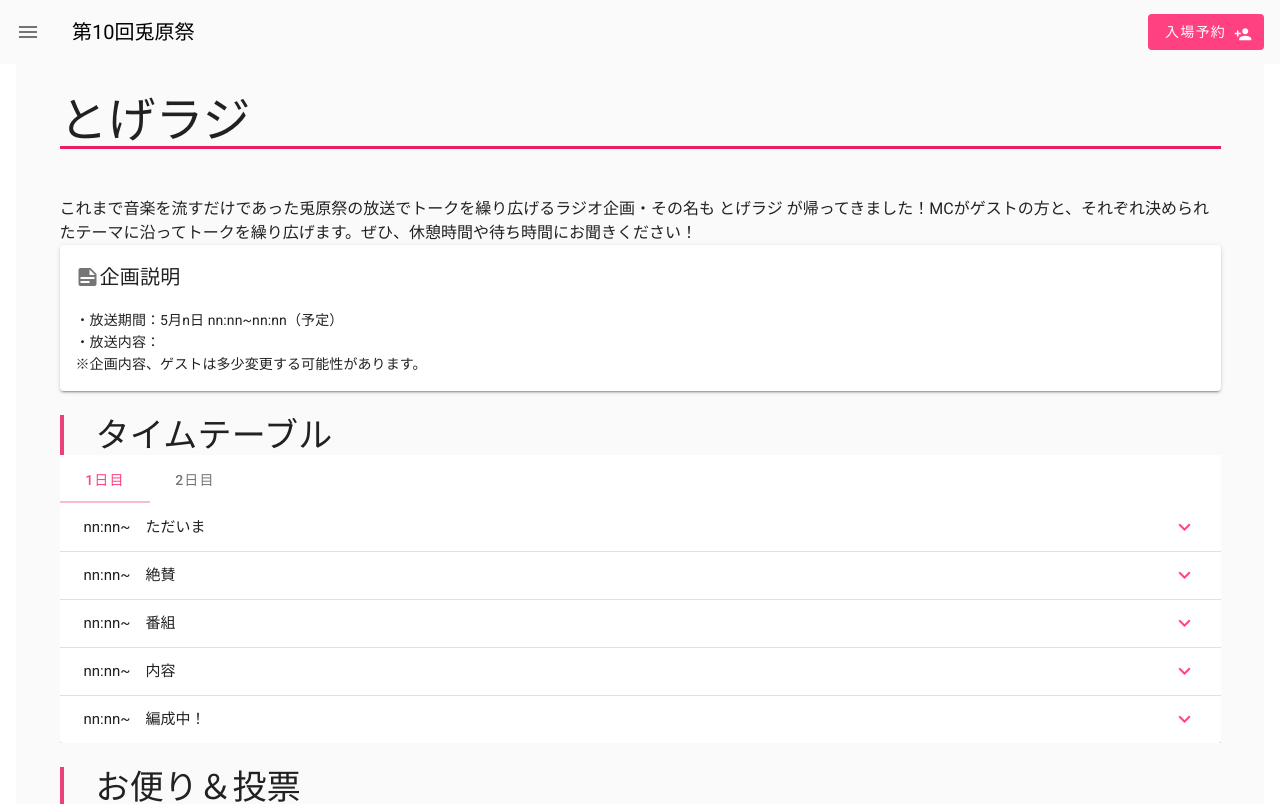
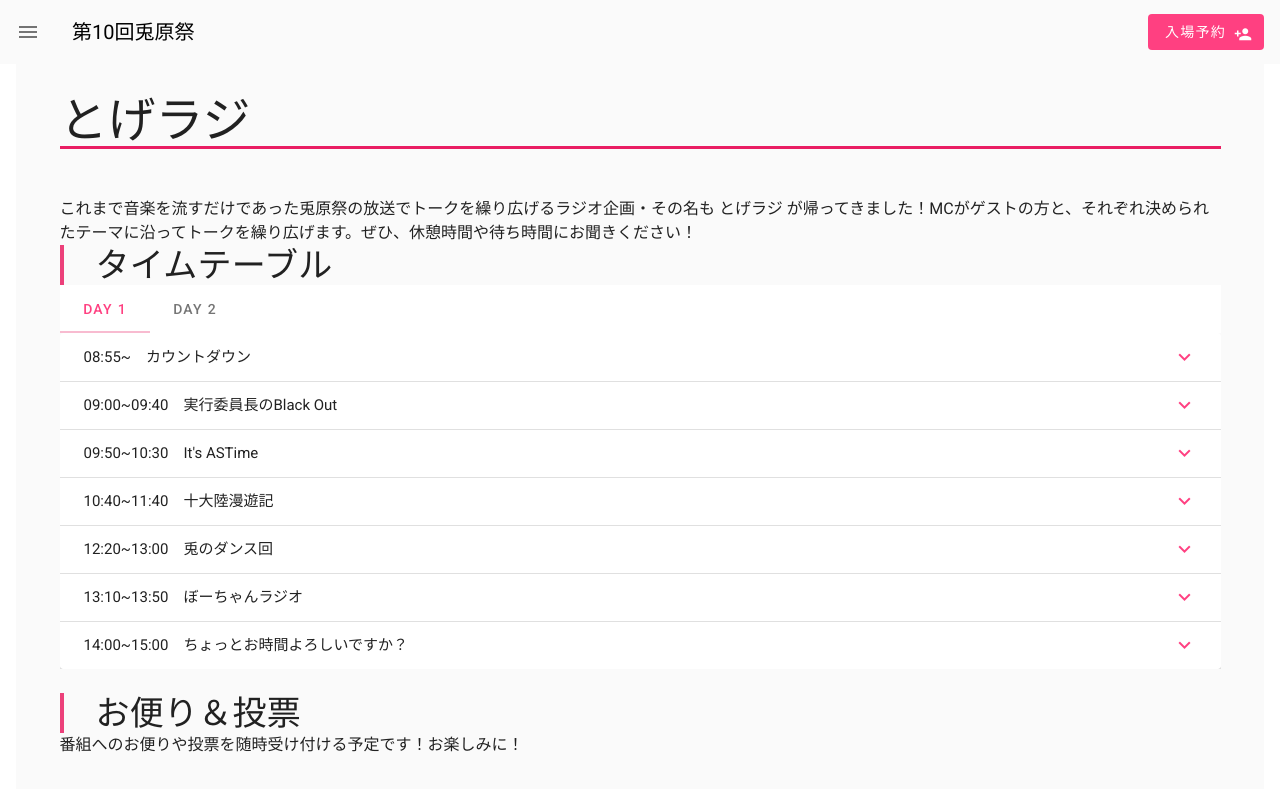
Before and after one commit to bosshii/togensai, a Vue app: page /programs/radio in a window 1280 px wide. Shown: the top 804 px of the page. Built offline with nearby package versions, Linux system fonts and the light colour scheme.

Commit message:
20220419-2 radio

```diff
--- a/src/views/programs/PagePrograms.vue
+++ b/src/views/programs/PagePrograms.vue
@@ -125,19 +125,19 @@ export default {
     return {
       show: false,
       programs: [
-        { cat:'homeroom', title: '校襲電話', at: 'X棟n階', by: '3年生', src: '/programs/unknown.png', desc: '人間を恨んでいる人形、マリーさんと繋がった電話を切るために呪われた教室を通り、受話器を戻す、ミッション型のお化け屋敷です。　　　　　みなさん、こんにちは！突然ですがみなさんはお化けを信じていますか？信じてない人は一度、お化け屋敷「校襲電話」に来てみるといいでしょう。ただし、入って無事に帰って来れる補償はないです...あなたは託された任務を無事にクリアし、無事帰って来ることができるでしょうか。是非来てください‼️' },
+        { cat:'homeroom', title: 'スポーツワールド‼︎', at: 'X棟n階', by: '2年生', src: '/programs/unknown.png', desc: 'シャッフルボードテーブルとスポーツスタッキングを体験してもらいます！世界のスポーツの中で気軽に楽しめるもの２つを、コロナ禍の旅行へ行きにくい今だからこそ体験してもらいたいと思います。がんばったら景品もあるかも？ぜひ来てください！' },
         { cat:'homeroom', title: '迷Q', at: 'X棟n階', by: '2年生', src: '/programs/unknown.png', desc: '世界に関するクイズを解きながら迷路を抜ける、迷路とクイズを融合した企画　　　　　あなたは薄暗い迷宮に迷い込んでしまった。あなたの目の前にあるのは世界に関する2択の問題たち。この問題は一定時間すると変わるらしい。あなたはクイズに正解し、この迷宮を抜け出せるだろうか。' },
         { cat:'homeroom', title: 'ワールドカーニバルゲーム', at: 'X棟n階', by: '2年生', src: '/programs/unknown.png', desc: 'トマトをたらいの中に投げ込んだりトマト瓶を倒したりして得点を稼ぐゲーム。　　　　　この企画はスペインで催されるトマティーナという祭りを参考に起案されたものです。実際の祭りでトマトを投げ合う様にならって、トマトを投げて遊べるようになっています。企画を楽しんでいただけるように精力を尽くしますので、是非よろしくお願いします。' },
         { cat:'homeroom', title: 'サバゲー', at: 'X棟n階', by: '3年生', src: '/programs/unknown.png', desc: 'ここはお菓子の星、アポロ。星には二つ国がある。その名も『タケノッコ王国』と『キノッコ王国』どちらの王子も同じ姫に恋をしてしまう。『勝てば姫をやる』という条件で戦うことに…。果たして姫はどちらの手に！？' },
-        { cat:'homeroom', title: '演劇「不思議の国のアリス」', at: 'X棟n階', by: '6年生', src: '/programs/unknown.png', desc: '6年演劇では「不思議の国のアリス」を上演します！中等生活最後の兎原祭、受験勉強もあり各々が時間の無い中力を合わせて仕上げました。言わずと知れた名作、不思議の国のアリスを楽器演奏も交えてぜひお楽しみください！' },
+        { cat:'homeroom', title: '校襲電話', at: 'X棟n階', by: '3年生', src: '/programs/unknown.png', desc: '人間を恨んでいる人形、マリーさんと繋がった電話を切るために呪われた教室を通り、受話器を戻す、ミッション型のお化け屋敷です。　　　　　みなさん、こんにちは！突然ですがみなさんはお化けを信じていますか？信じてない人は一度、お化け屋敷「校襲電話」に来てみるといいでしょう。ただし、入って無事に帰って来れる補償はないです...あなたは託された任務を無事にクリアし、無事帰って来ることができるでしょうか。是非来てください‼️' },
+        { cat:'homeroom', title: '縁日', at: 'X棟n階', by: '3年生', src: '/programs/unknown.png', desc: 'この企画では、日本と外国の遊びを楽しむことが出来ますよくある遊びから、あまりない遊びまで！おもいっきり力を使ってストレス発散し、大量のお菓子をゲットして幸せを感じましょう!?ぜひ遊びに来てください!!' },
+        { cat:'homeroom', title: 'いすとりゲーム、カードゲーム、クイズ、ビンゴ', at: 'X棟n階', by: '4年生', src: '/programs/unknown.png', desc: 'この企画では時間帯ごとにいろんな種類の(ミニゲーム、クイズ、ビンゴなど)大人数で行えるゲームを楽しめます！COVID-19対策を徹底して実施します。１人でも複数人でもかるーく遊びに来てください！' },
+        { cat:'homeroom', title: '兎原寺の呪怨 ', at: 'X棟n階', by: '4年生', src: '/programs/unknown.png', desc: '鐘の鳴り響く丑三つ時。この寺ではその昔、抉り出した少女の頭蓋骨を供える呪われた儀式が行われていた…関係者の不審死により儀式は取りやめになったが、今もその寺に近づくものには謎の失踪が起きるという…' },
         { cat:'homeroom', title: 'MATSURI（縁日）', at: 'X棟n階', by: '4年生', src: '/programs/unknown.png', desc: 'スーパーボールすくいや射的などの屋台を出します。縁日で遊びたい人いたら、いつでも中庭にお越しくだい！射的でもスーパーボールでも何でもありますよ景品も御座います！とにかく中庭にお越しください！' },
         { cat:'homeroom', title: '劇(オリジナル脚本)', at: 'X棟n階', by: '5年生', src: '/programs/unknown.png', desc: 'ある大富豪一家で起こった不可解な殺人事件。完全オリジナルストーリーで構成する難解ミステリー！端から端まで伏線だらけのこの事件、結末を読まれない自信あり。この事件、あなたに解けますか？' },
         { cat:'homeroom', title: 'The Escape', at: 'X棟n階', by: '5年生', src: '/programs/unknown.png', desc: 'お化け屋敷と謎解きゲームの融合。ようこそ滅亡した世界へ。あなたは自然を失ったこの地球に一人きり。彼女からのメッセージを頼りに様々な謎を解き、脱出用ロケットへたどり着け。想像を超える謎やからくりに挑め。愛を忘れるな。' },
-        { cat:'homeroom', title: 'いすとりゲーム、カードゲーム、クイズ、ビンゴ', at: 'X棟n階', by: '4年生', src: '/programs/unknown.png', desc: 'この企画では時間帯ごとにいろんな種類の(ミニゲーム、クイズ、ビンゴなど)大人数で行えるゲームを楽しめます！COVID-19対策を徹底して実施します。１人でも複数人でもかるーく遊びに来てください！' },
+        { cat:'homeroom', title: '演劇「不思議の国のアリス」', at: 'X棟n階', by: '6年生', src: '/programs/unknown.png', desc: '6年演劇では「不思議の国のアリス」を上演します！中等生活最後の兎原祭、受験勉強もあり各々が時間の無い中力を合わせて仕上げました。言わずと知れた名作、不思議の国のアリスを楽器演奏も交えてぜひお楽しみください！' },
         { cat:'homeroom', title: '大型制作', at: 'X棟n階', by: '6年生', src: '/programs/unknown.png', desc: '約50人で大規模製作に取り組みました！製作物は3つあり、チームラボ、つまようじアートに加え、9回生学年企画劇の舞台装置製作にも携わっています。個性豊かな製作物、ぜひ楽しんでください。' },
-        { cat:'homeroom', title: '兎原寺の呪怨 ', at: 'X棟n階', by: '4年生', src: '/programs/unknown.png', desc: '鐘の鳴り響く丑三つ時。この寺ではその昔、抉り出した少女の頭蓋骨を供える呪われた儀式が行われていた…関係者の不審死により儀式は取りやめになったが、今もその寺に近づくものには謎の失踪が起きるという…' },
-        { cat:'homeroom', title: 'スポーツワールド‼︎', at: 'X棟n階', by: '2年生', src: '/programs/unknown.png', desc: 'シャッフルボードテーブルとスポーツスタッキングを体験してもらいます！世界のスポーツの中で気軽に楽しめるもの２つを、コロナ禍の旅行へ行きにくい今だからこそ体験してもらいたいと思います。がんばったら景品もあるかも？ぜひ来てください！' },
-        { cat:'homeroom', title: '縁日', at: 'X棟n階', by: '3年生', src: '/programs/unknown.png', desc: 'この企画では、日本と外国の遊びを楽しむことが出来ますよくある遊びから、あまりない遊びまで！おもいっきり力を使ってストレス発散し、大量のお菓子をゲットして幸せを感じましょう!?ぜひ遊びに来てください!!' },
         { cat:'council', title: 'ミュージカル（シンデレラ~アマゾンプライム版~）', at: 'X棟n階', by: 'ESS部パフォーマンスセクション', src: '/programs/unknown.png', desc: '皆さんは観たくなる魔法にかかりましたか？誰も想像し得ない新感覚（多分）のMusical Cinderellaの開演です！Let’s get loud！✨✨' },
         { cat:'council', title: '有名アニメ・ドラマの主題歌', at: 'X棟n階', by: '吹奏楽部', src: '/programs/unknown.png', desc: 'こんにちは!!吹奏楽部は、70名以上の大所帯で日々活動しています。普段は個性で溢れる私達ですが、演奏ではひとつに団結して美しい音楽を奏でます。ぜひステージにお越しください💕' },
         { cat:'council', title: '魚・製作物展示、実験', at: 'X棟n階', by: '科学研究部', src: '/programs/unknown.png', desc: '科学研究部では、魚や部員が製作したものを展示しています。また、エッグドロップチャレンジを行うこともできます。実験を行っているかもしれません。是非来てみて下さい。' },
@@ -156,7 +156,7 @@ export default {
         { cat:'team', title: 'うなぎパイ補完計画(バンド)', at: 'X棟n階', by: 'うなぎパイ補完計画(11回生)', src: '/programs/unknown.png', desc: 'うなぎパイ補完計画（仮）です。ノリと勢いだけで集まった６人組がアニメ曲を演奏します。サックスが入っていたりキーボードが二人だったり摩訶不思議なバンドですがぜひ聞きに来てください' },
         { cat:'team', title: 'ダンス企画', at: 'X棟n階', by: 'アスリコット(11～13回生)', src: '/programs/unknown.png', desc: '私たちアスリコットは11回生から13回生までのメンバーでダンスパフォーマンスをします！学年をまたいでのパフォーマンスも！？来たらあなたも盛り上がること間違いなし！ぜひ見に来てください！' },
         { cat:'team', title: '有志アニメーション', at: 'X棟n階', by: '10回生', src: '/programs/unknown.png', desc: '「悪霊退散!」でお馴染みの陰陽師、実は現代技術を駆使する者だった!?この世界に隔たりなんて存在しない。奇想天外な「歴史×テクノロジー」堂々登場！' },
-        { cat:'teacher', title: '教員主催企画', at: 'X棟n階', by: '教員', src: '/programs/council.png', desc: '例' },
+        { cat:'teacher', title: '教員主催企画', at: 'X棟n階', by: '教員', src: '/programs/council.png', desc: '教員主催企画の例' },
       ],
     };
   },
--- a/src/views/programs/PageProgramsAsta.vue
+++ b/src/views/programs/PageProgramsAsta.vue
@@ -5,7 +5,7 @@
       <br><br>
       <v-row>
         <v-col cols="12" xs="10" sm="10" md="4" lg="4" xl="4" align="center"><v-img src="/asta.png" max-width="300px"></v-img></v-col>
-        <v-col cols="12" xs="12" sm="12" md="8" lg="8" xl="8">ASTAとは、一人でも多くの人に理系教科の楽しさを知ってもらい、他の人との交流を通じて、より深い理解を得るということを目的に日々活動する、神大附属だけのグループです。兎原祭では各班がさまざまな展示・製作を予定しています！</v-col>
+        <v-col cols="12" xs="12" sm="12" md="8" lg="8" xl="8">ASTAとは、一人でも多くの人に理系教科の楽しさを知ってもらい、他の人との交流を通じて、より深い理解を得るということを目的に日々活動するグループです。兎原祭では各班がさまざまな展示・製作を予定しています！</v-col>
       </v-row>
       <br><br>
       <div class="text-h4">サイエンスショー<sub>by ○○班</sub></div>
--- a/src/views/programs/PageProgramsRadio.vue
+++ b/src/views/programs/PageProgramsRadio.vue
@@ -4,20 +4,12 @@
       <div class="text-h3">とげラジ</div>
       <br><br>
       これまで音楽を流すだけであった兎原祭の放送でトークを繰り広げるラジオ企画・その名も とげラジ が帰ってきました！MCがゲストの方と、それぞれ決められたテーマに沿ってトークを繰り広げます。ぜひ、休憩時間や待ち時間にお聞きください！
-      <v-card elevation="2">
-        <v-card-title><v-icon>mdi-note-text</v-icon> 企画説明</v-card-title>
-        <v-card-text><div class="text--primary">
-          ・放送期間：5月n日 nn:nn~nn:nn（予定）<br>
-          ・放送内容：<br>
-          ※企画内容、ゲストは多少変更する可能性があります。
-        </div></v-card-text>
-      </v-card>
       <br>
       <div class="text-h4">タイムテーブル</div>
       <v-tabs color="pink accent-2">
         <v-tabs-slider color="pink lighten-4" />
-        <v-tab>1日目</v-tab>
-        <v-tab>2日目</v-tab>
+        <v-tab>Day 1</v-tab>
+        <v-tab>Day 2</v-tab>
         <v-tab-item>
           <v-expansion-panels focusable>
             <v-expansion-panel v-for="radio in radioDay1" :key="radio.title">
@@ -47,54 +39,69 @@ export default {
     return {
       programs: [
         {
-          title: "nn:nn~　ただいま",
+          title: "08:55~　カウントダウン",
           day: "1",
-          program: "番組の内容",
+          program: "スタートまでカウントダウンします",
         },
         {
-          title: "nn:nn~　絶賛",
+          title: "09:00~09:40　実行委員長のBlack Out",
           day: "1",
-          program: "番組の内容",
+          program: "さぁ一斉に始まりました兎原祭、音楽と兎原祭に関する小話で好調なスタートを演出する実行委員長によるラジオ。",
         },
         {
-          title: "nn:nn~　番組",
+          title: "09:50~10:30　It's ASTime",
           day: "1",
-          program: "番組の内容",
+          program: "謎の科学集団ASTAがお送りするトーク番組。（ASTAの活動やサイエンスショーについて宣伝するかも。）",
         },
         {
-          title: "nn:nn~　内容",
+          title: "10:40~11:40　十大陸漫遊記",
           day: "1",
-          program: "番組の内容",
+          program: "Hiroの音楽ラジオ、トークも抜群！ゲストがいるかも...",
         },
         {
-          title: "nn:nn~　編成中！",
+          title: "12:20~13:00　兎のダンス回",
           day: "1",
-          program: "番組の内容",
+          program: "ゲストに野外ステージ有志ダンス出演者を招いたトークメインのコーナーです！",
         },
         {
-          title: "nn:nn~　ただいま",
-          day: "2",
-          program: "番組の内容",
+          title: "13:10~13:50　ぼーちゃんラジオ",
+          day: "1",
+          program: "Hi, everyone. We are English Speaking Society club! We use only Japanese, so please listen to our radio!",
         },
         {
-          title: "nn:nn~　絶賛",
-          day: "2",
-          program: "番組の内容",
+          title: "14:00~15:00　ちょっとお時間よろしいですか？",
+          day: "1",
+          program: "ベテランラジオMC：CHIKAによるトークラジオのコーナーです。どうぞご期待〜",
         },
         {
-          title: "nn:nn~　番組",
+          title: "09:00~09:40　It's ASTime",
           day: "2",
-          program: "番組の内容",
+          program: "謎の科学集団ASTAがお送りするトーク番組。（ASTAの活動やサイエンスショーについて宣伝するかも。）",
         },
         {
-          title: "nn:nn~　内容",
+          title: "09:50~10:30　？？？(14回生ラジオ）",
           day: "2",
-          program: "番組の内容",
+          program: "14回生がラジオを行います。入学して間もないですが頑張ります。",
         },
         {
-          title: "nn:nn~　編成中！",
+          title: "10:40~11:40　十大陸漫遊記",
           day: "2",
-          program: "番組の内容",
+          program: "Hiroの音楽ラジオ、トークも抜群！ゲストがいるかも...",
+        },
+        {
+          title: "12:20~13:00　部長補佐のCoffee Break",
+          day: "2",
+          program: "なんと、あの先生が中等に帰ってくる！兎原祭一日限りの大復活！！",
+        },
+        {
+          title: "13:10~13:50　ぼーちゃんラジオ",
+          day: "2",
+          program: "Hi, everyone. We are English Speaking Society club! We use only Japanese, so please listen to our radio!",
+        },
+        {
+          title: "14:00~15:00　ちょっとお時間よろしいですか？",
+          day: "2",
+          program: "ベテランラジオMC：CHIKAによるトークラジオのコーナーです。どうぞご期待〜",
         },
       ],
     };
```
